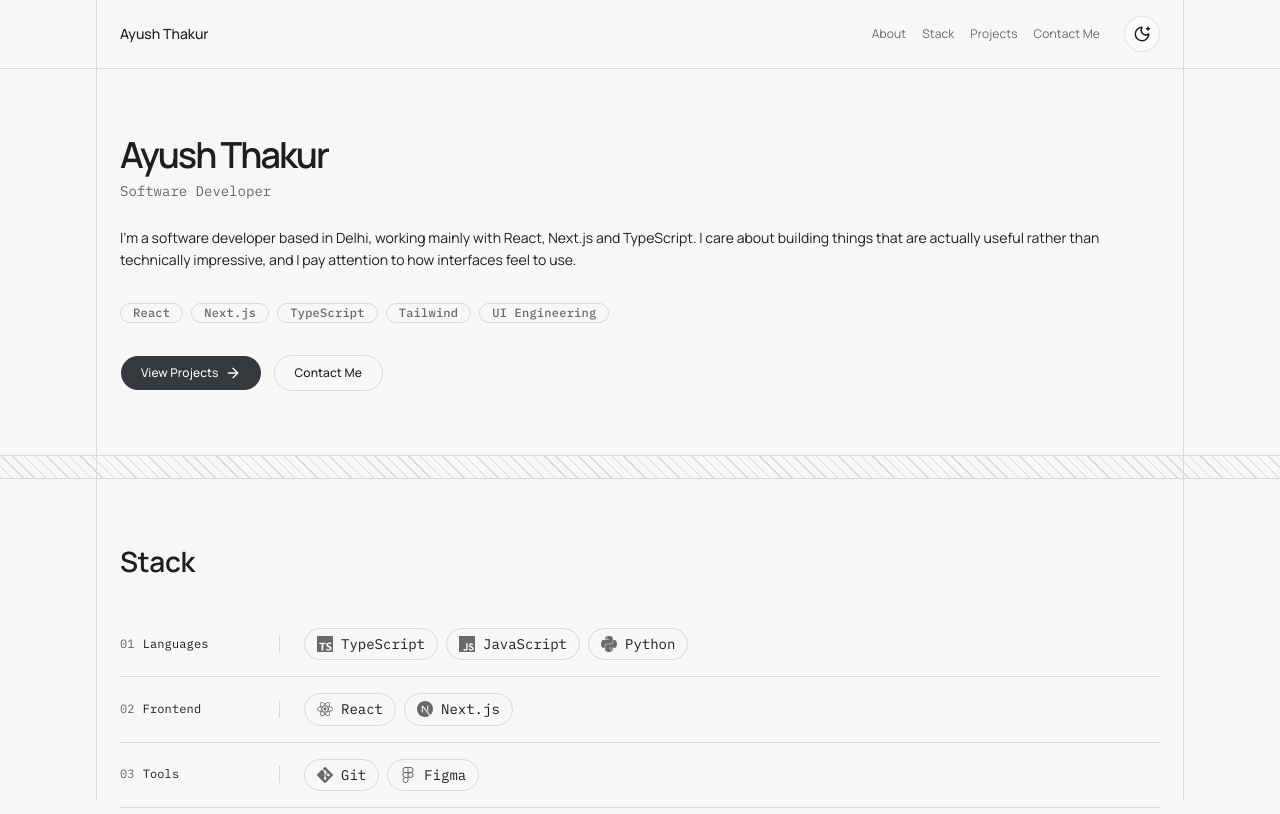
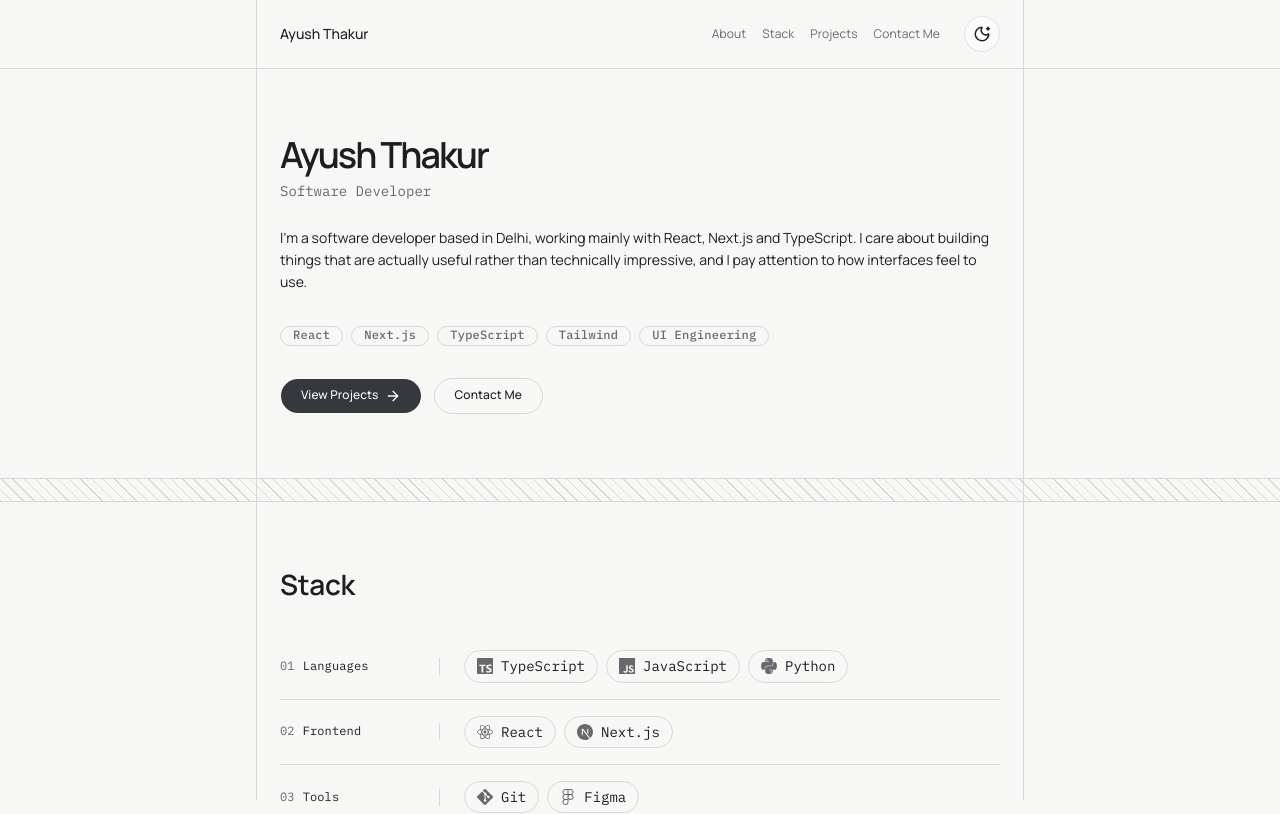
Before and after one commit to ryvvern/personal_portfolio, a Next.js app: page / in a window 1280 px wide. Shown: the top 814 px of the page. Built offline with nearby package versions, Linux system fonts and the light colour scheme.

Commit message:
fix(layout): correct content column width to 48rem

```diff
--- a/styles/globals.css
+++ b/styles/globals.css
@@ -51,7 +51,7 @@
   --text-label--letter-spacing: 0.01em;
 
   /* Layout */
-  --container-content: 68rem;
+  --container-content: 48rem;
   --container-prose: 44rem;
 
   /* Section rhythm */
```
Also changed, not shown: 1 other file (tests, documents, lock files or other folders).
